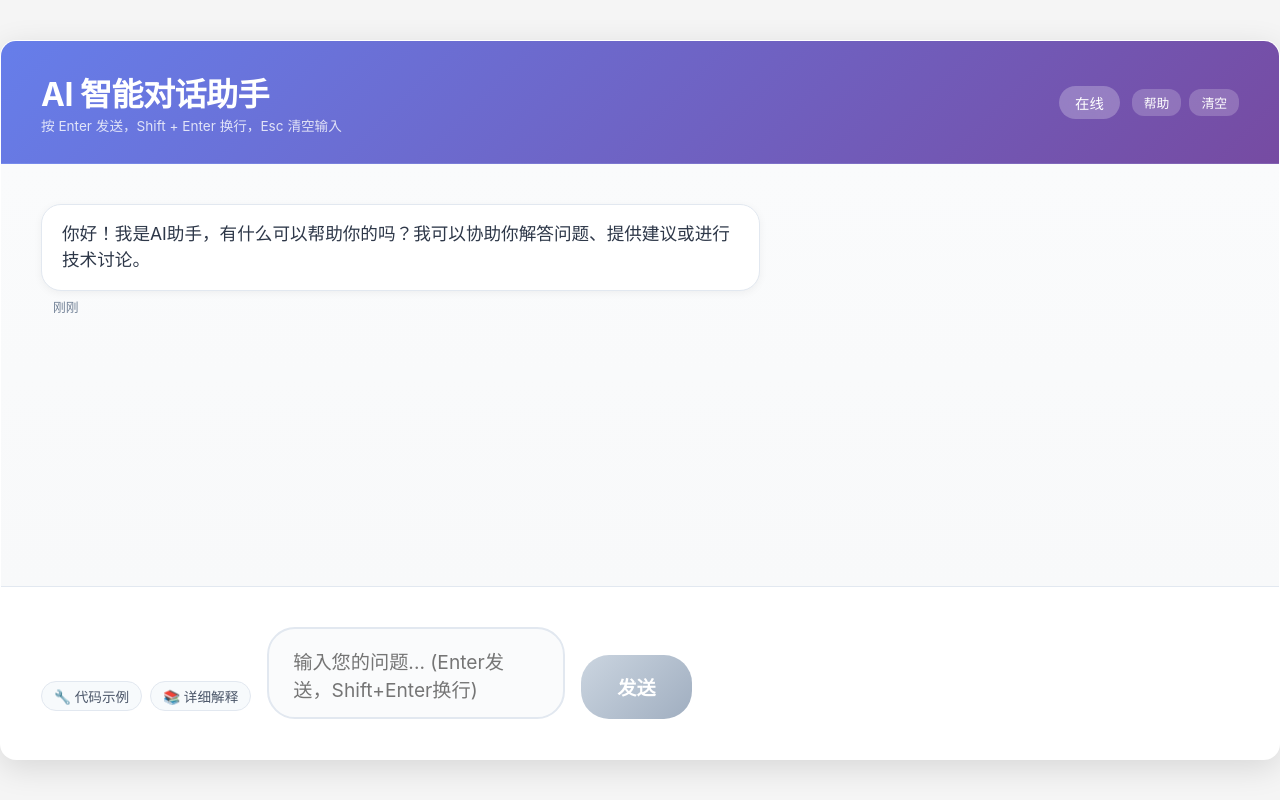
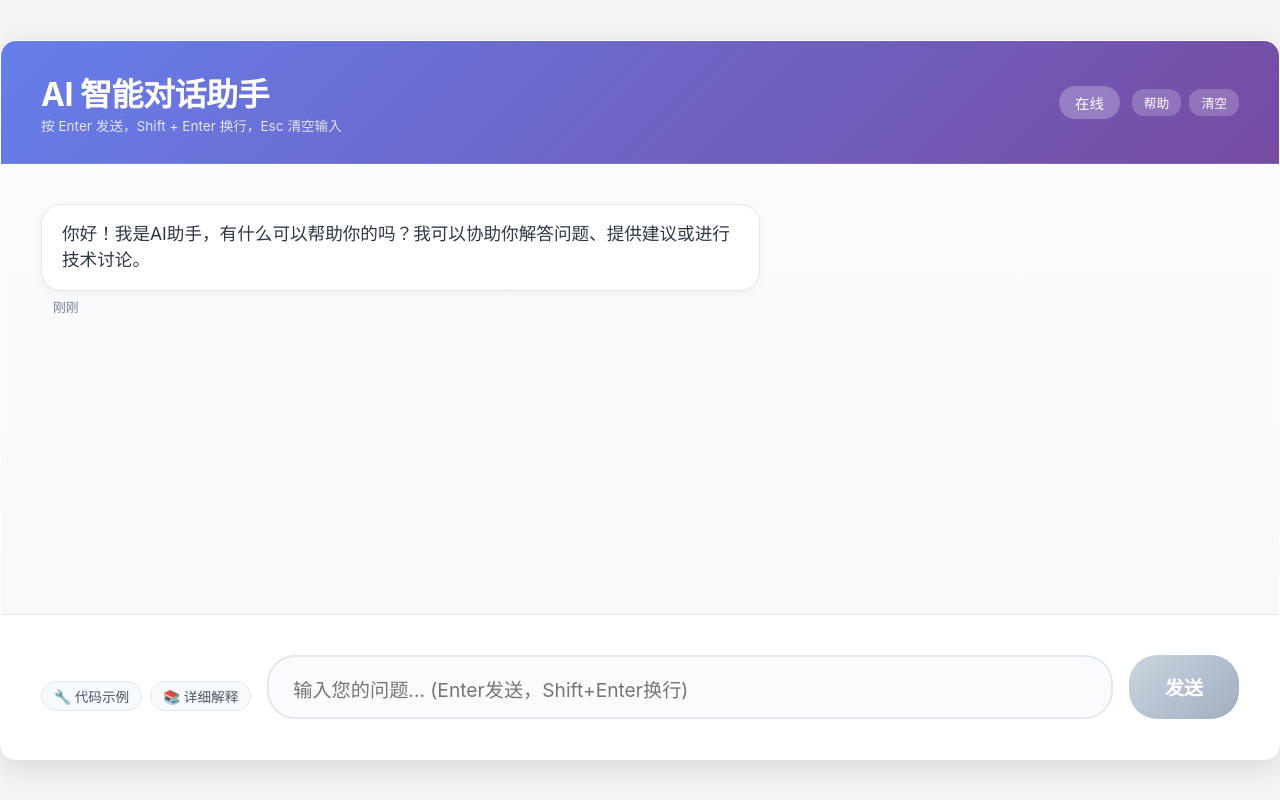
Before and after one commit to wwz223/ai-chat, a React (Create React App) app: page / in a window 1280 px wide. Built offline with nearby package versions, Linux system fonts and the light colour scheme.

Commit message:
feat: 底部布局

```diff
--- a/src/App.js
+++ b/src/App.js
@@ -214,15 +214,15 @@ function App() {
       <div className="chat-header">
         <div>
           <h1>AI 智能对话助手</h1>
-          <small style={{opacity: 0.8, fontSize: '0.85rem'}}>
+          <small style={{ opacity: 0.8, fontSize: '0.85rem' }}>
             按 Enter 发送，Shift + Enter 换行，Esc 清空输入
           </small>
         </div>
-        <div style={{display: 'flex', alignItems: 'center', gap: '12px'}}>
+        <div style={{ display: 'flex', alignItems: 'center', gap: '12px' }}>
           <span className="status">
             {isOnline ? '在线' : '离线'}
           </span>
-          <div style={{display: 'flex', gap: '8px'}}>
+          <div style={{ display: 'flex', gap: '8px' }}>
             <button
               onClick={() => handleQuickAction('help')}
               style={{
@@ -278,7 +278,7 @@ function App() {
                 <span></span>
                 <span></span>
               </div>
-              <span style={{marginLeft: '12px', color: '#666', fontSize: '0.9rem'}}>
+              <span style={{ marginLeft: '12px', color: '#666', fontSize: '0.9rem' }}>
                 AI正在思考...
               </span>
             </div>
@@ -289,7 +289,7 @@ function App() {
       </div>
 
       <div className="input-container">
-        <div style={{display: 'flex', gap: '8px', marginBottom: '8px'}}>
+        <div style={{ display: 'flex', gap: '8px', marginBottom: '8px' }}>
           <button
             onClick={() => handleQuickAction('example')}
             style={{
@@ -319,7 +319,7 @@ function App() {
             📚 详细解释
           </button>
         </div>
-        <div style={{display: 'flex', gap: '16px', alignItems: 'flex-end'}}>
+        <div style={{ display: 'flex', flex: 1, gap: '16px', alignItems: 'flex-end' }}>
           <textarea
             ref={textareaRef}
             value={inputText}
```
